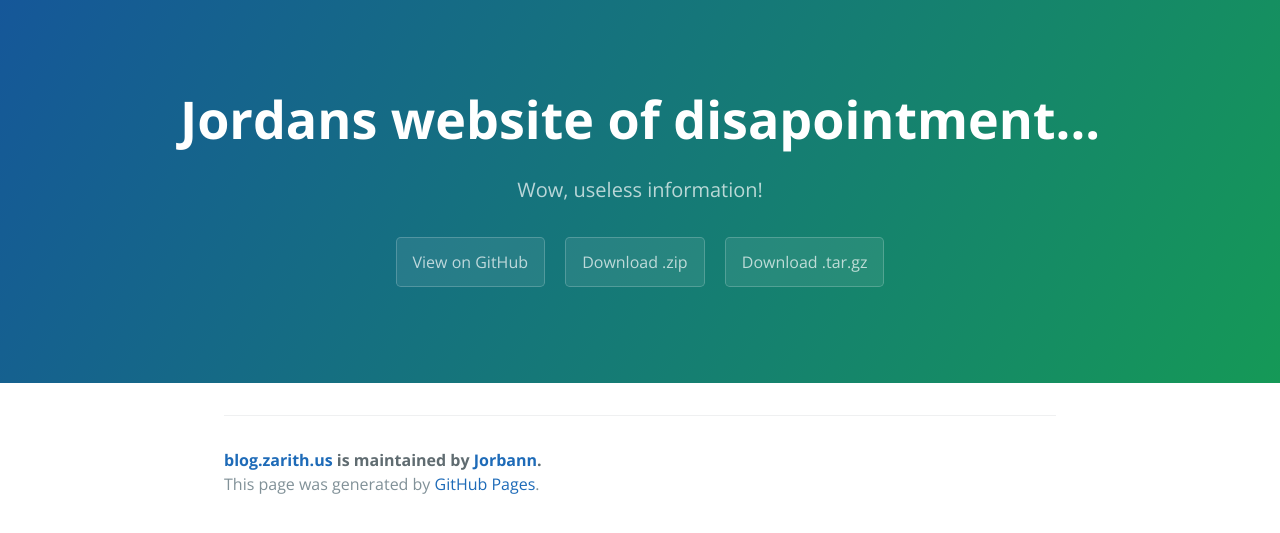
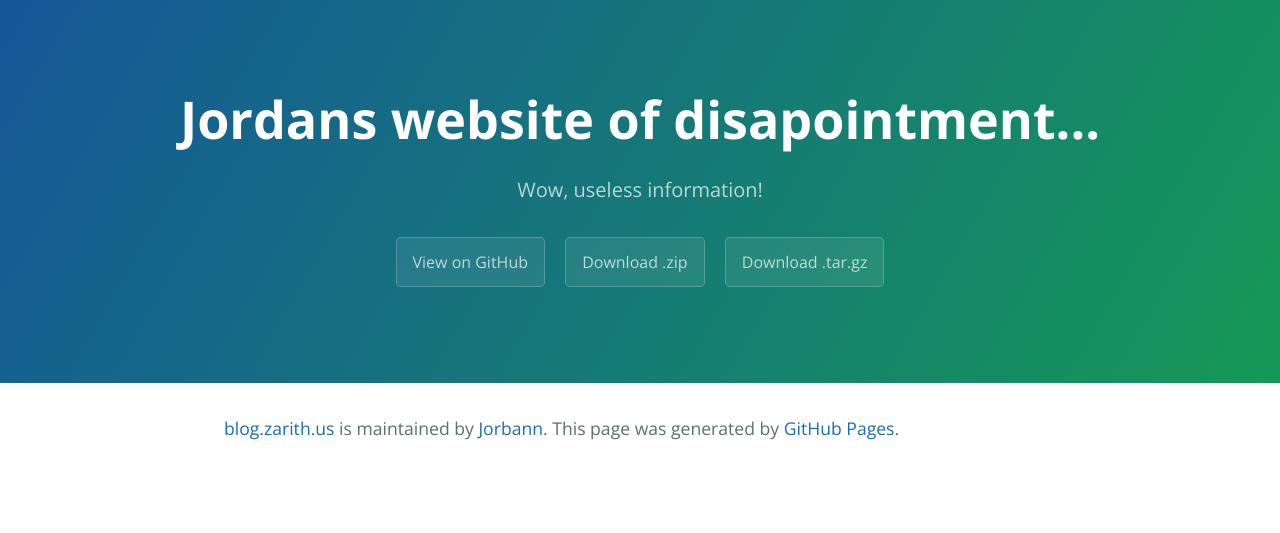
Before and after one commit to Jorbann/blog.zarith.us, a Jekyll site: the page built from index.md, in a window 1280 px wide. Shown: the top 533 px of the page. Built offline with Jekyll 4.4.1, drawn with Linux system fonts in a browser that asks for light colours; our own code applies the rules of GitHub Pages for plain Markdown files.

Commit message:
Update jekyll-theme-cayman.scss

```diff
--- a/_sass/jekyll-theme-cayman.scss
+++ b/_sass/jekyll-theme-cayman.scss
@@ -349,30 +349,3 @@ a {
     border: 0;
   }
 }
-
-.site-footer {
-  padding-top: 2rem;
-  margin-top: 2rem;
-  border-top: solid 1px $hr-border-color;
-
-  @include large {
-    font-size: 1rem;
-  }
-
-  @include medium {
-    font-size: 1rem;
-  }
-
-  @include small {
-    font-size: 0.9rem;
-  }
-}
-
-.site-footer-owner {
-  display: block;
-  font-weight: bold;
-}
-
-.site-footer-credits {
-  color: $blockquote-text-color;
-}
```
